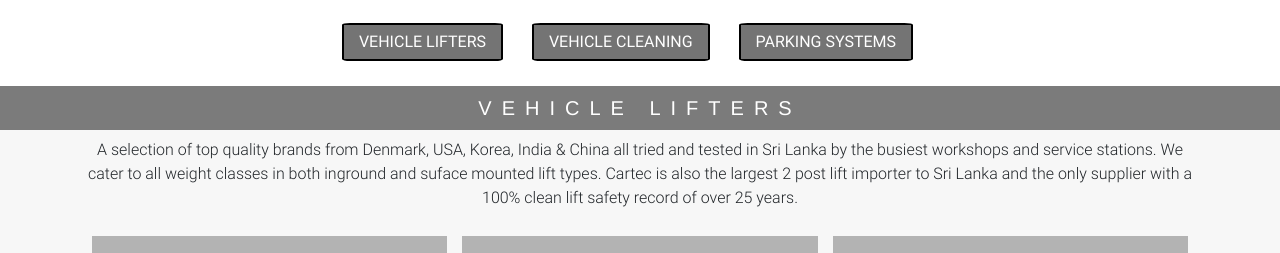
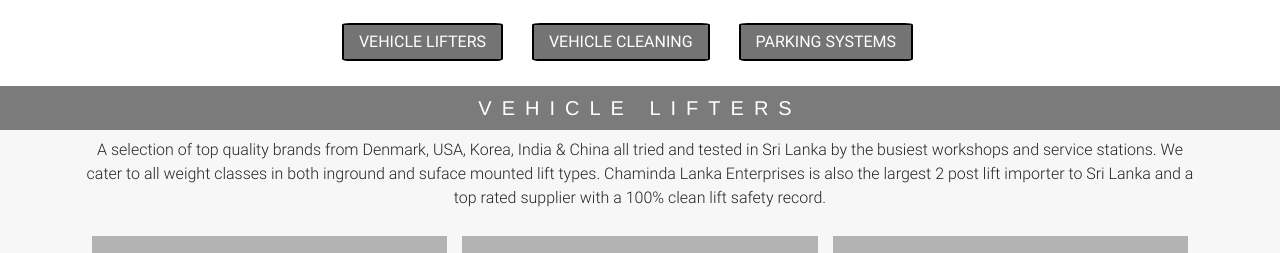
Before and after one commit to pasanMadushan/chamindalankaenterprises, a plain HTML site: page servicestat.html in a window 1280 px wide. Shown: the part 240-493 px from the top of the page. Drawn offline with Linux system fonts and the light colour scheme.

Commit message:
Update servicestat.html

```diff
--- a/servicestat.html
+++ b/servicestat.html
@@ -112,7 +112,7 @@
 
  	<div class="container">
  		<p style="text-align: center;">
- 			A selection of top quality brands from Denmark, USA, Korea, India & China all tried and tested in Sri Lanka by the busiest workshops and service stations. We cater to all weight classes in both inground and suface mounted lift types. Cartec is also the largest 2 post lift importer to Sri Lanka and the only supplier with a 100% clean lift safety record of over 25 years.
+ 			A selection of top quality brands from Denmark, USA, Korea, India & China all tried and tested in Sri Lanka by the busiest workshops and service stations. We cater to all weight classes in both inground and suface mounted lift types. Chaminda Lanka Enterprises is also the largest 2 post lift importer to Sri Lanka and a top rated supplier with a 100% clean lift safety record.
 
 
  		</p>
```
